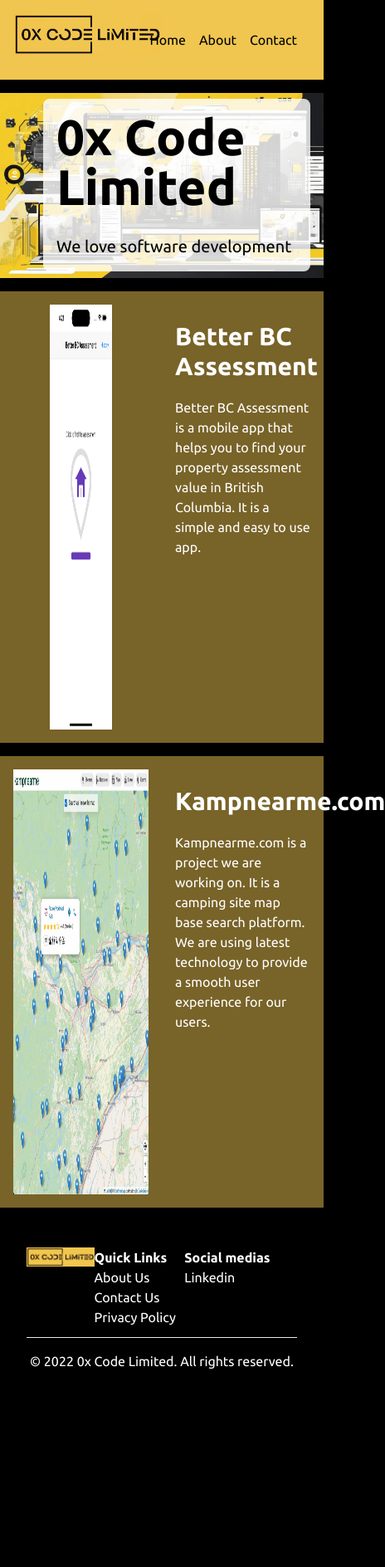
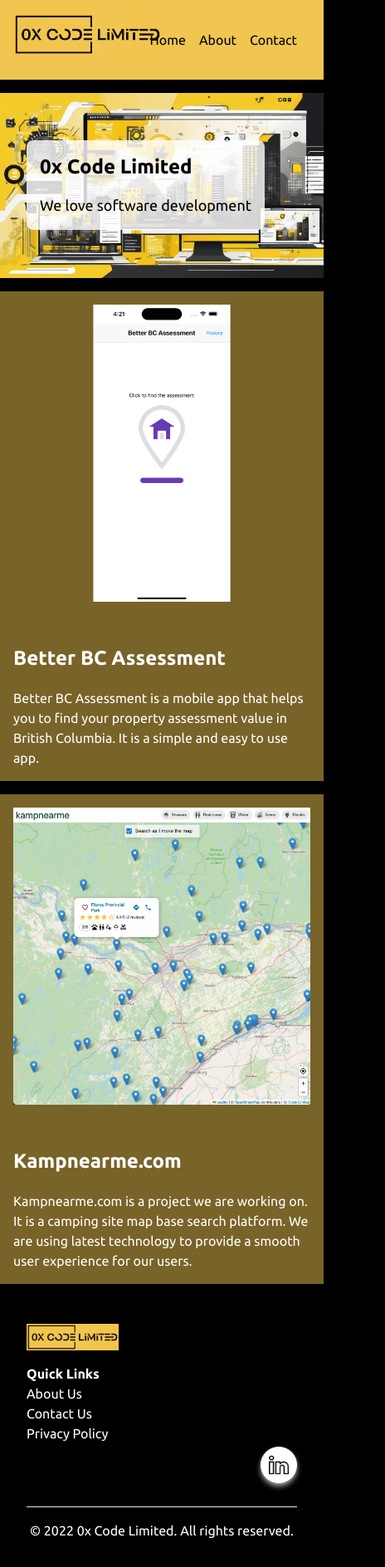
Before and after one commit to iheidari/0x-company, a Next.js app: page / in a window 390 px wide. Shown: the whole page at 83% size, 464 px wide, since content can reach past the window. Before the commit the page ends 1684 px from the top, so only its background shows below. Built offline with nearby package versions, Linux system fonts and the light colour scheme.

Commit message:
make pages responsive

```diff
--- a/pages/_app.tsx
+++ b/pages/_app.tsx
@@ -17,7 +17,11 @@
         <link rel="icon" href="/favicon.ico" />
       </Head>
       <Navbar />
-      <Component {...pageProps} />
+      <div className="flex items-center justify-center min-h-screen">
+        <div className="max-w-5xl w-full">
+          <Component {...pageProps} />
+        </div>
+      </div>
       <Footer />
     </div>
   );
--- a/pages/api/hello.ts
+++ /dev/null
@@ -1,13 +0,0 @@
-// Next.js API route support: https://nextjs.org/docs/api-routes/introduction
-import type { NextApiRequest, NextApiResponse } from 'next'
-
-type Data = {
-  name: string
-}
-
-export default function handler(
-  req: NextApiRequest,
-  res: NextApiResponse<Data>
-) {
-  res.status(200).json({ name: 'John Doe' })
-}
--- a/pages/index.tsx
+++ b/pages/index.tsx
@@ -1,6 +1,5 @@
 import type { NextPage } from "next";
 import Head from "next/head";
-import Image from "next/image";
 import Projects from "../ui/sections/projects";
 import Hero from "../ui/sections/hero";
 
--- a/ui/footer/index.tsx
+++ b/ui/footer/index.tsx
@@ -6,8 +6,8 @@
   return (
     <footer>
       <div className="p-8 text-white">
-        <div className="flex flex-row pb-3">
-          <div className="w-1/4">
+        <div className="flex flex-col md:flex-row pb-3">
+          <div className="w-full md:w-1/4 mb-4 md:mb-0">
             <Link href="/" passHref>
               <Image
                 src="/0x-code-limited-logo.png"
@@ -17,7 +17,7 @@
               />
             </Link>
           </div>
-          <div className="w-1/3">
+          <div className="w-full md:w-1/3 mb-4 md:mb-0">
             <h3 className="font-bold">Quick Links</h3>
             <ul>
               <li>
@@ -31,20 +31,28 @@
               </li>
             </ul>
           </div>
-          <div className="w-1/3">
-            <h3 className="font-bold">Social medias</h3>
-            <ul>
-              <li>
-                <Link href="https://linkedin.com/company/0x-code-limited">
-                  Linkedin
-                </Link>
-              </li>
-            </ul>
-          </div>
         </div>
-        <div className="text-center">
-          <hr />
-          <p className="pt-4">
+        <div className="relative pt-4">
+          <Link href="https://linkedin.com/company/0x-code-limited" passHref>
+            <div
+              className="absolute right-0 -top-6 bg-white rounded-full p-2 shadow-lg w-11 h-11 flex items-center justify-center"
+              style={{
+                boxShadow:
+                  "0 4px 6px rgba(255, 255, 255, 0.6), 0 1px 3px rgba(255, 255, 255, 0.2)",
+              }}
+            >
+              <Image
+                src="/linkedin-icon.png"
+                width={24}
+                height={24}
+                alt="LinkedIn"
+              />
+            </div>
+          </Link>
+        </div>
+        <hr className="mt-8" />
+        <div className="text-center pt-4">
+          <p>
             © {new Date().getFullYear()} 0x Code Limited. All rights reserved.
           </p>
         </div>
--- a/ui/sections/hero.tsx
+++ b/ui/sections/hero.tsx
@@ -3,16 +3,22 @@
 
 const Hero = () => {
   return (
-    <section className="relative flex items-center my-4">
+    <section className="relative flex items-center justify-center my-4">
       <Image
         src="/hero-image.jpg"
         alt="0x Code Limited"
+        layout="responsive"
         width={1344}
         height={768}
+        className="w-full"
       />
-      <div className="absolute left-9 bg-white bg-opacity-80 p-4 m-4 rounded-lg">
-        <h1 className="text-6xl font-bold">0x Code Limited</h1>
-        <h2 className="text-xl pt-7">We love software development</h2>
+      <div className="absolute left-4 sm:left-6 md:left-8 lg:left-12 xl:left-16 bg-white bg-opacity-80 p-4 sm:p-6 md:p-8 lg:p-10 xl:p-12 m-4 rounded-lg">
+        <h1 className="text-2xl sm:text-3xl md:text-4xl lg:text-5xl xl:text-6xl font-bold">
+          0x Code Limited
+        </h1>
+        <h2 className="text-lg sm:text-xl md:text-2xl lg:text-3xl xl:text-4xl pt-4 sm:pt-5 md:pt-6 lg:pt-7 xl:pt-8">
+          We love software development
+        </h2>
       </div>
     </section>
   );
--- a/ui/sections/projects.tsx
+++ b/ui/sections/projects.tsx
@@ -11,18 +11,21 @@
 const Projects = (props: Props) => {
   return (
     <section className="my-4 bg-theme-yellow bg-opacity-50">
-      <div className="flex flex-row text-white">
-        <div className="w-1/2 p-4">
+      <div className="flex flex-col md:flex-row text-white">
+        <div className="w-full md:w-1/2 p-4 flex justify-center">
           <Image
             src={props.imageUrl}
             alt={props.imageAlt}
-            width={512}
-            height={512}
-            className="w-512 h-512"
+            layout="intrinsic"
+            width={256} // Set a smaller width for small screens
+            height={256} // Set a smaller height for small screens
+            className="w-96 h-96 md:w-96 md:h-96 lg:w-512 lg:h-512" // Adjust the width and height for different screen sizes
           />
         </div>
-        <div className="w-1/2 p-4 flex flex-col ">
-          <h3 className="text-3xl font-semibold mt-5 mb-5">{props.title}</h3>
+        <div className="w-full md:w-1/2 p-4 flex flex-col">
+          <h3 className="text-2xl md:text-3xl font-semibold mt-5 mb-5">
+            {props.title}
+          </h3>
           <div>{props.description}</div>
         </div>
       </div>
```
Also changed, not shown: public/linkedin-icon.png (added).
